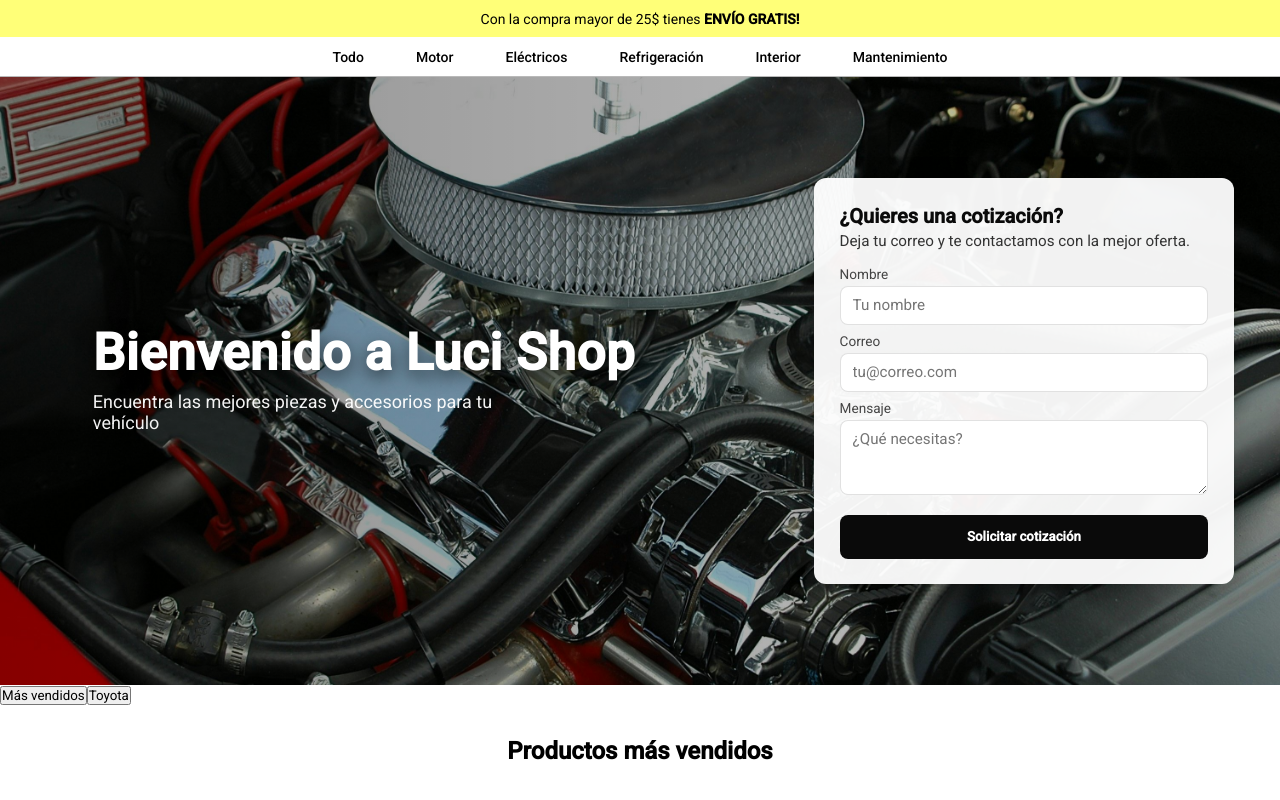
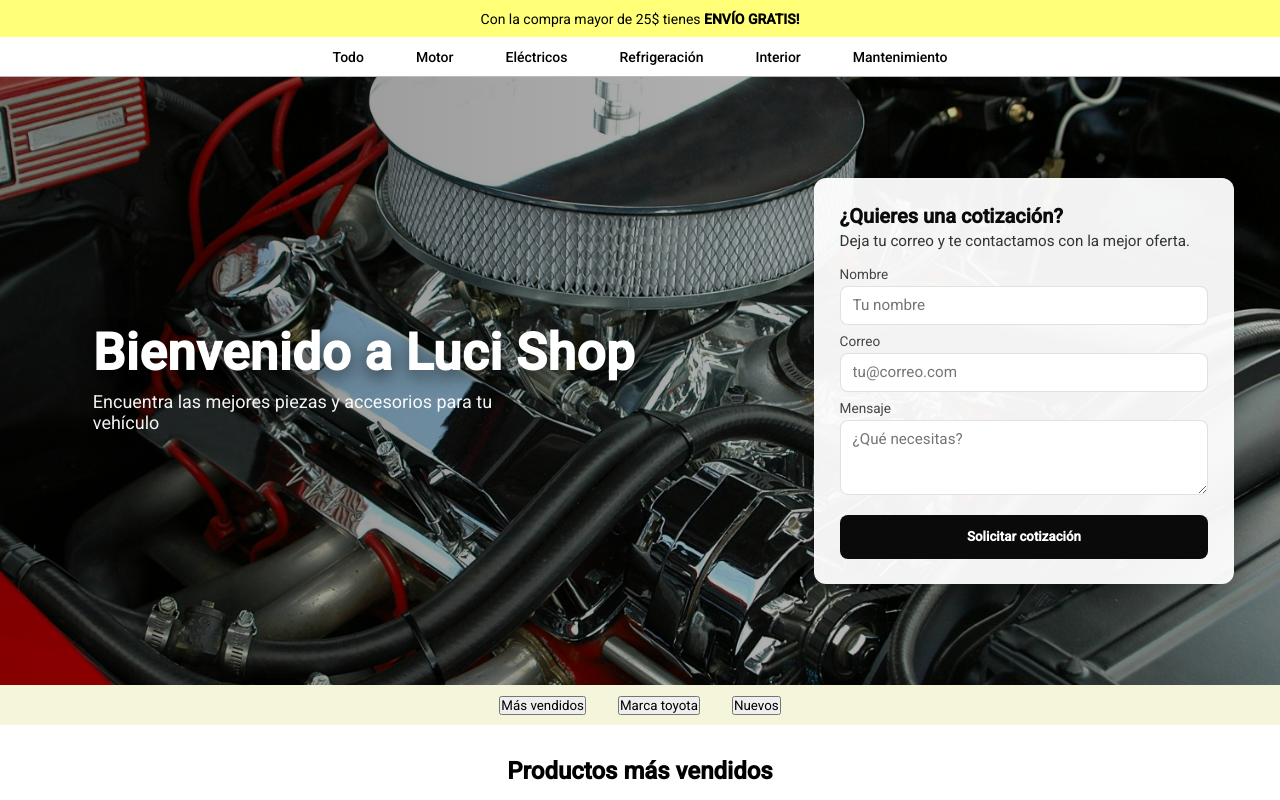
Before and after one commit to chizito14/tienda-luciano, an Angular app: page / in a window 1280 px wide. Shown: the top 800 px of the page. Built offline with nearby package versions, Linux system fonts and the light colour scheme.

Commit message:
actualizacion landing3

```diff
--- a/src/app/presentation/widget/tabs/tabs.component.html
+++ b/src/app/presentation/widget/tabs/tabs.component.html
@@ -1,4 +1,4 @@
-<nav class="tabs" role="tablist" aria-label="Pestañas de productos">
+<nav class="tabslist">
 	<button
 		*ngFor="let t of tabs"
 		role="tab"
--- a/src/app/presentation/widget/tabs/tabs.component.scss
+++ b/src/app/presentation/widget/tabs/tabs.component.scss
@@ -1,7 +1,11 @@
-.tabs {
+.tabslist{
   display: flex;
-  gap: 1rem;
-  margin-bottom: 1rem;
+  height: 40px;
+  width: 100%;
+  justify-content: center;
+  align-items: center;
+  background-color: beige;
+  gap: 2em;
 }
 
 .tabs button {
--- a/src/app/presentation/widget/tabs/tabs.component.ts
+++ b/src/app/presentation/widget/tabs/tabs.component.ts
@@ -1,26 +1,32 @@
 import { Component, HostListener } from '@angular/core';
 import { CommonModule } from '@angular/common';
 import { BestSellerComponent } from '../best-seller/best-seller.component';
+import { ToyotaComponent } from "../toyota/toyota.component";
 
 @Component({
-	selector: 'app-tabs',
-	standalone: true,
-	imports: [CommonModule,
+    selector: 'app-tabs',
+    standalone: true,
+    templateUrl: './tabs.component.html',
+    styleUrls: ['./tabs.component.scss'],
+    imports: [
+        CommonModule,
         BestSellerComponent,
-        ],
-		templateUrl: './tabs.component.html',
-		styles: []
+        ToyotaComponent
+    ]
 })
 export class TabsComponent {
 	tabs = [
 		{ id: 'best', label: 'Más vendidos', selector: 'app-best-seller' },
-		{ id: 'toyota', label: 'Toyota', selector: 'app-toyota' }
+		{ id: 'toyota', label: 'Marca toyota', selector: 'app-toyota' },
+		{ id: 'nuevos', label: 'Nuevos', selector: 'app-nuevos' }
+
 	];
 
 	selected = this.tabs[0].id;
 
 	select(tabId: string) {
 		this.selected = tabId;
+		console.log('Selected tab:', tabId);
 	}
 
 	// Simple keyboard navigation: Left/Right arrows to move between tabs
--- /dev/null
+++ b/src/app/presentation/widget/toyota/toyota.component.html
@@ -0,0 +1 @@
+<app-best-seller></app-best-seller>
```
Also changed, not shown: src/app/presentation/widget/toyota/toyota.component.ts (added, +14 -0 lines), src/app/presentation/widget/toyota/toyota.component.scss (added), 1 other file (tests, documents, lock files or other folders).
